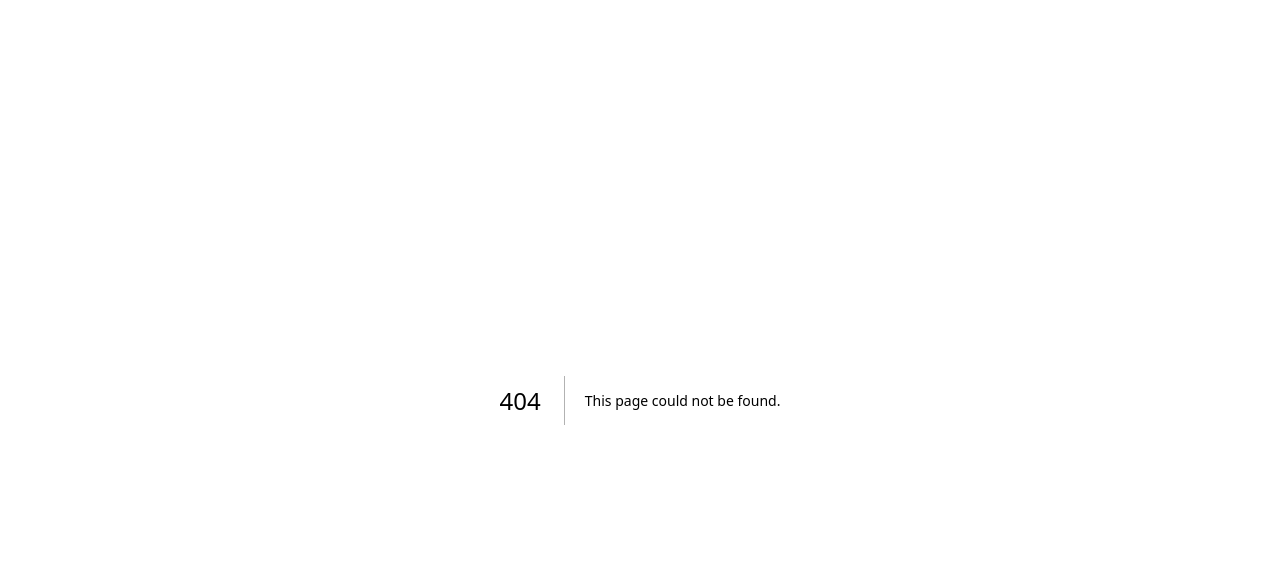
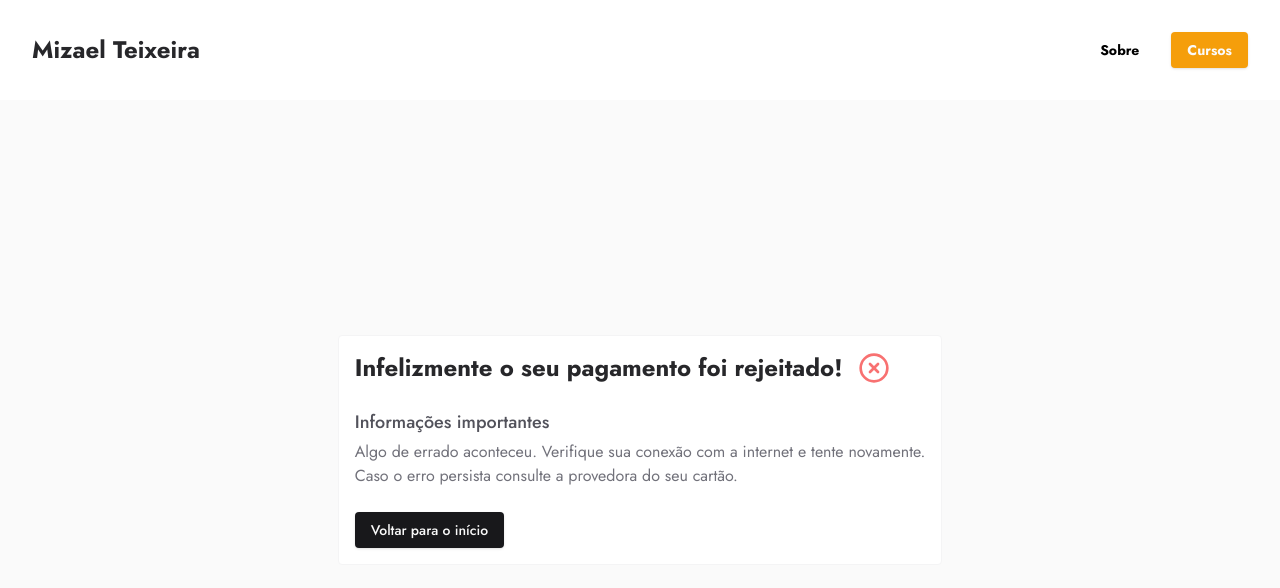
Before and after one commit to victormatia/mizael-teixeira, a Next.js app: page /payment/rejected in a window 1280 px wide. Before the commit this address had no page. Shown: the top 588 px of the page. Built offline with nearby package versions, Linux system fonts and the light colour scheme.

Commit message:
feat: creates payment approved, pending and rejected page

```diff
--- /dev/null
+++ b/src/app/(public)/payment/approved/page.tsx
@@ -0,0 +1,31 @@
+'use client';
+
+import { Button } from '@/components/ui/button';
+import useEmail from '@/hooks/useEmail';
+import { PartyPopper } from 'lucide-react';
+import { useRouter } from 'next/navigation';
+
+export default function PaymentAproved() {
+  const { email } = useEmail();
+  const router = useRouter();
+
+  return (
+    <main className="flex items-center justify-center bg-zinc-50">
+      <div className="max-w-screen-sm space-y-6 rounded-sm border border-zinc-100 bg-white p-4">
+        <div className="flex items-center gap-4">
+          <h1 className="text-2xl font-bold text-zinc-800">Parabéns, o seu pagamento foi aprovado!</h1>
+          <PartyPopper className="text-amber-500" size={32} />
+        </div>
+        <div className="space-y-1">
+          <h3 className="text-lg font-medium text-zinc-600">Informações importantes</h3>
+          <p className="text-base font-normal text-zinc-600">
+            A sua partitura será enviado ao email: <b className="text-amber-500">{email}</b>, o qual foi disponibilizado
+            por você no ato da compra.
+          </p>
+        </div>
+
+        <Button onClick={() => router.replace('/')}>Voltar para o início</Button>
+      </div>
+    </main>
+  );
+}
--- /dev/null
+++ b/src/app/(public)/payment/pending/page.tsx
@@ -0,0 +1,31 @@
+'use client';
+
+import { Button } from '@/components/ui/button';
+import useEmail from '@/hooks/useEmail';
+import { Clock } from 'lucide-react';
+import { useRouter } from 'next/navigation';
+
+export default function PaymentPedding() {
+  const { email } = useEmail();
+  const router = useRouter();
+
+  return (
+    <main className="flex items-center justify-center bg-zinc-50">
+      <div className="max-w-screen-sm space-y-6 rounded-sm border border-zinc-100 bg-white p-4">
+        <div className="flex items-center gap-4">
+          <h1 className="text-2xl font-bold text-zinc-800">O seu pagamento está em analise!</h1>
+          <Clock className="text-zinc-500" size={32} />
+        </div>
+        <div className="space-y-1">
+          <h3 className="text-lg font-medium text-zinc-600">Informações importantes</h3>
+          <p className="text-base font-normal text-zinc-500">
+            Fique tranquilo, serão enviadas atualizações sobre seu pedido ao email:{' '}
+            <b className="text-amber-500">{email}</b> sempre que houver mudanças de status.
+          </p>
+        </div>
+
+        <Button onClick={() => router.replace('/')}>Voltar para o início</Button>
+      </div>
+    </main>
+  );
+}
--- /dev/null
+++ b/src/app/(public)/payment/rejected/page.tsx
@@ -0,0 +1,30 @@
+'use client';
+
+import { Button } from '@/components/ui/button';
+import { CircleX } from 'lucide-react';
+import { useRouter } from 'next/navigation';
+
+export default function PaymentRjected() {
+  const router = useRouter();
+
+  return (
+    <main className="flex items-center justify-center bg-zinc-50">
+      <div className="max-w-screen-sm space-y-6 rounded-sm border border-zinc-100 bg-white p-4">
+        <div className="flex items-center gap-4">
+          <h1 className="text-2xl font-bold text-zinc-800">Infelizmente o seu pagamento foi rejeitado!</h1>
+          <CircleX className="text-red-400" size={32} />
+        </div>
+        <div className="space-y-1">
+          <h3 className="text-lg font-medium text-zinc-600">Informações importantes</h3>
+          <p className="text-base font-normal text-zinc-500">
+            Algo de errado aconteceu. Verifique sua conexão com a internet e tente novamente.
+            <br />
+            Caso o erro persista consulte a provedora do seu cartão.
+          </p>
+        </div>
+
+        <Button onClick={() => router.replace('/')}>Voltar para o início</Button>
+      </div>
+    </main>
+  );
+}
```
